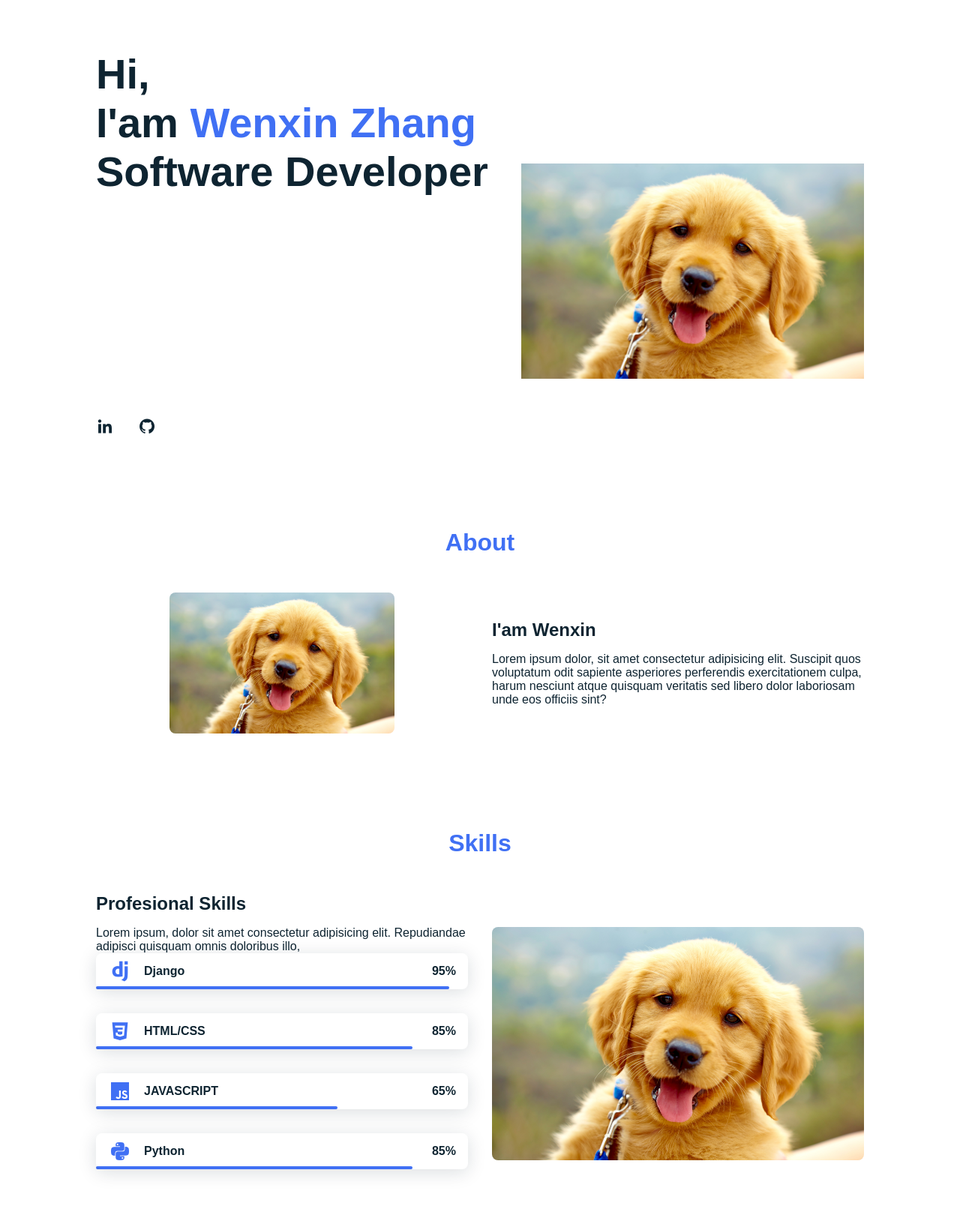
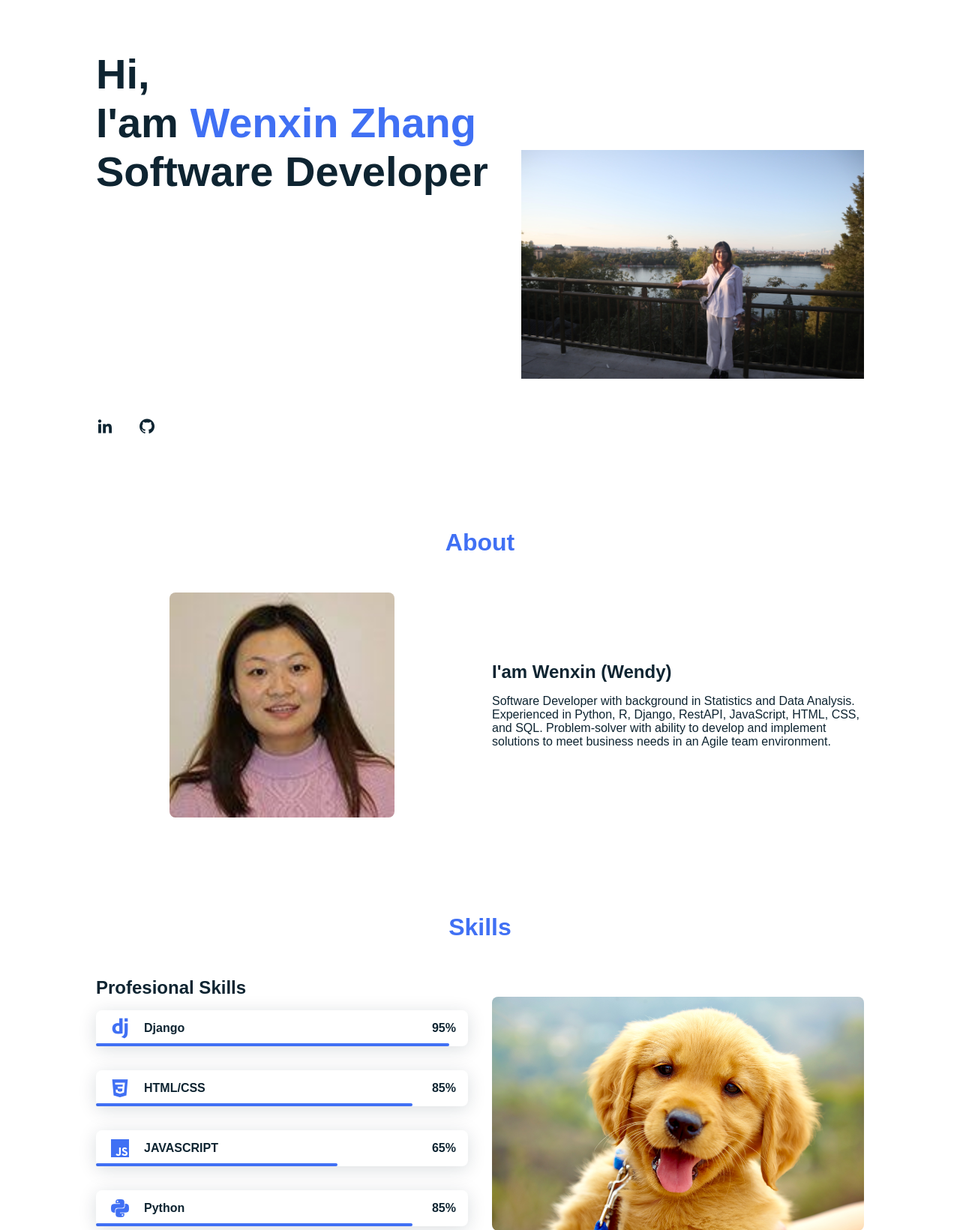
Before and after one commit to smilewendy7/Personal-Web, a Django app: page / in a window 1280 px wide. Shown: the part 175-1815 px from the top of the page at 75% size. Run offline with Django 3.2, Linux system fonts and the light colour scheme; parts of the project's set-up code (start-up, migrations or seed data) failed here and were passed over.

Commit message:
edit style

```diff
--- a/home/templates/base/index.html
+++ b/home/templates/base/index.html
@@ -51,7 +51,7 @@
           </div>
 
           <div class="home_img">
-              <img src= "{% static 'images/p-dog.jpg' %}" alt="profile">
+              <img src= "{% static 'images/pic1.jpg' %}" alt="profile">
           </div>
       </section>
 
@@ -61,12 +61,12 @@
           <h2 class="section-title">About</h2>
           <div class="about_container bd-grid">
             <div class="about_img">
-              <img src="{% static 'images/p-dog.jpg' %}"  alt= "about">
+              <img src="{% static 'images/profile.png' %}"  alt= "about">
             </div>
 
             <div>
-                <h2 class="about_subtitle">I'am Wenxin</h2>
-                <p class= "about_text">Lorem ipsum dolor, sit amet consectetur adipisicing elit. Suscipit quos voluptatum odit sapiente asperiores perferendis exercitationem culpa, harum nesciunt atque quisquam veritatis sed libero dolor laboriosam unde eos officiis sint?</p>
+                <h2 class="about_subtitle">I'am Wenxin (Wendy)</h2>
+                <p class= "about_text">Software Developer with background in Statistics and Data Analysis. Experienced in Python, R, Django, RestAPI, JavaScript, HTML, CSS, and SQL. Problem-solver with ability to develop and implement solutions to meet business needs in an Agile team environment.</p>
             </div>
           </div>
       </section>
@@ -79,7 +79,7 @@
           <div class="skills_container bd-grid">
             <div>
               <h2 class="skills_subtitle">Profesional Skills</h2>
-              <p class="skills_text">Lorem ipsum, dolor sit amet consectetur adipisicing elit. Repudiandae adipisci quisquam omnis doloribus illo, </p>
+              <!-- <p class="skills_text">Lorem ipsum, dolor sit amet consectetur adipisicing elit. Repudiandae adipisci quisquam omnis doloribus illo, </p> -->
 
               <div class="skills_data">
                   <div class="skills_names">
@@ -147,16 +147,13 @@
 
           <div class="work_container bd-grid">
               <div class="work_img">
-                <img src="{% static 'images/p-dog.jpg' %}"  alt="">
+                <img src="{% static 'images/savr3.png' %}"  alt="">
               </div>
 
               <div class="work_img">
-                <img src="{% static 'images/p-dog.jpg' %}" alt="">
+                <img src="{% static 'images/HabitTracker.png' %}" alt="">
               </div>
 
-              <div class="work_img">
-                <img src="{% static 'images/p-dog.jpg' %}"  alt="">
-              </div>
           </div>
       </section>
 
```
Also changed, not shown: static/images/HabitTracker.png (added), static/images/SAVR.png (added), static/images/pic1.jpg (added), static/images/profile.png (added), static/images/saver2.png (added), static/images/savr3.png (added).
